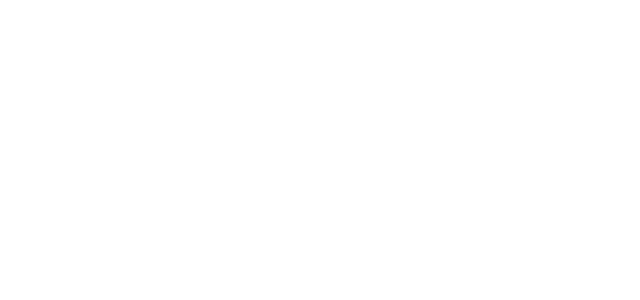
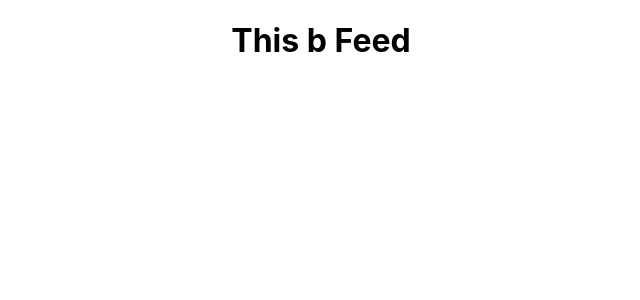
Before and after one commit to jerquinigo/codeEventBlog, a React (Create React App) app in the folder frontend/: page /feed in a window 1280 px wide. Shown: the top 300 px of the page, without its empty margins (319-959 px from the left). Built offline with nearby package versions, Linux system fonts and the light colour scheme; sample sign-in values are in the browser's storage.

Commit message:
user auth in frontend works

```diff
--- a/frontend/src/App.js
+++ b/frontend/src/App.js
@@ -3,6 +3,7 @@
 //Component Imports
 import Feed from './components/Feed';
 import Login from './components/Login';
+import {PrivateRoute} from './utils/AuthRouting.js'
 
 import './App.css';
 
@@ -17,8 +18,8 @@
   return (
     <div className="App">
       <Switch>
-      <Route exact path='/' component={Feed} />
       <Route path='/login' component={Login} />
+      <PrivateRoute exact path="/feed" component={Feed}/>
 
 
       </Switch>
--- /dev/null
+++ b/frontend/src/utils/Auth.js
@@ -0,0 +1,13 @@
+export const Auth = {
+    authenticateUser: token => localStorage.setItem("token", token),
+
+    isUserAuthenticated: () => localStorage.getItem("token") !== null,
+
+    deauthenticateUser: () => localStorage.removeItem("token"),
+
+    getToken: () => localStorage.getItem("token")
+  };
+
+
+
+  //implicit returns
--- /dev/null
+++ b/frontend/src/utils/AuthRouting.js
@@ -0,0 +1,22 @@
+import React from "react";
+import { Route, Redirect } from "react-router-dom";
+import {Auth} from "./Auth.js";
+
+ export const PrivateRoute = ({ component: Component}) => (
+  <Route
+    render={props =>
+      Auth.isUserAuthenticated() ? (
+        <Component {...props}  />
+      ) : (
+        <Redirect
+          to={{
+            pathname: "/user/login",
+            state: { from: props.location }
+          }}
+        />
+      )
+    }
+  />
+);
+
+// export default PrivateRoute;
--- /dev/null
+++ b/frontend/src/utils/utilsUsers.js
@@ -0,0 +1,3 @@
+import axios from "axios";
+
+export const getAllUsers = async () =>  await axios.get("/api/users/");
```
Also changed, not shown: 1 other file (tests, documents, lock files or other folders).
